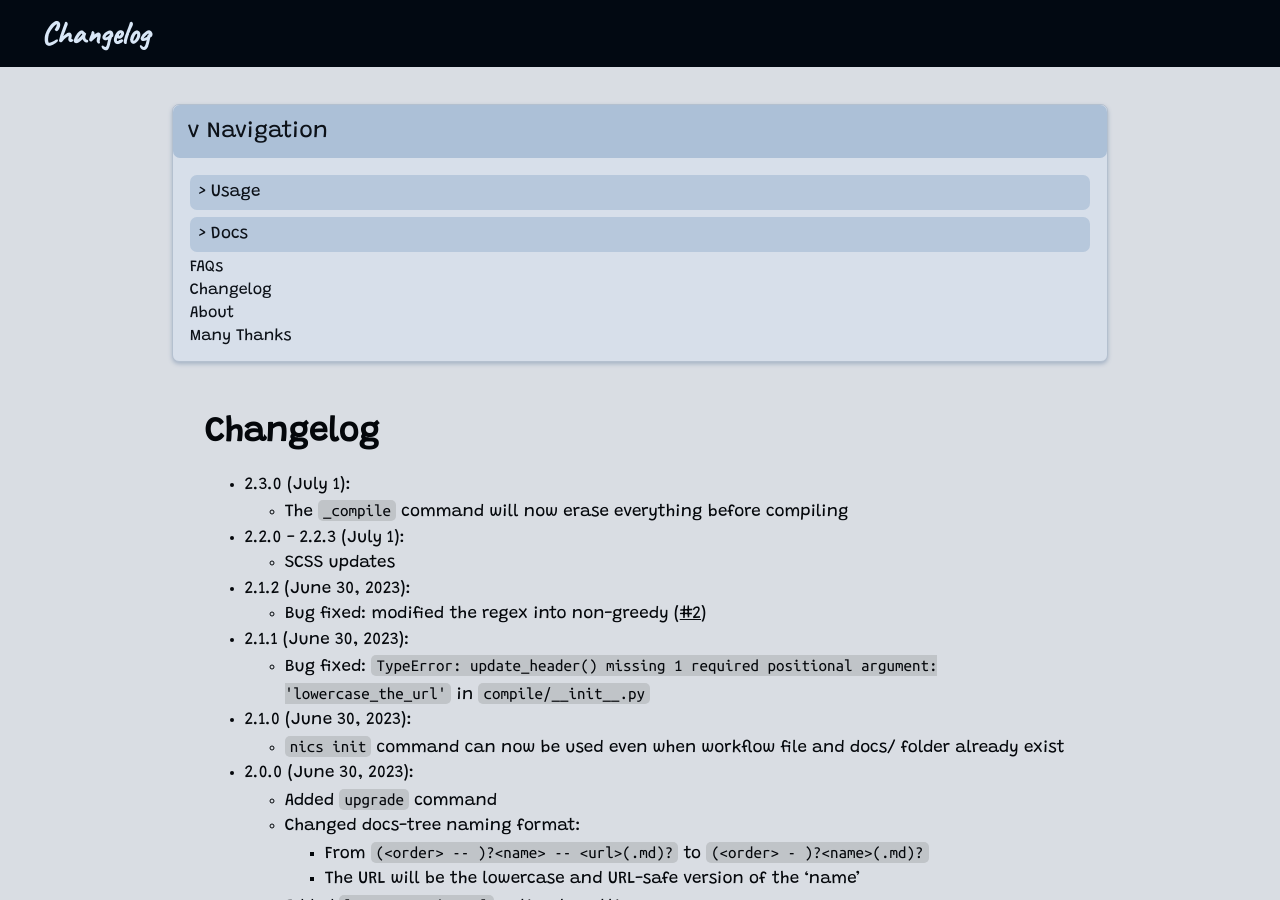
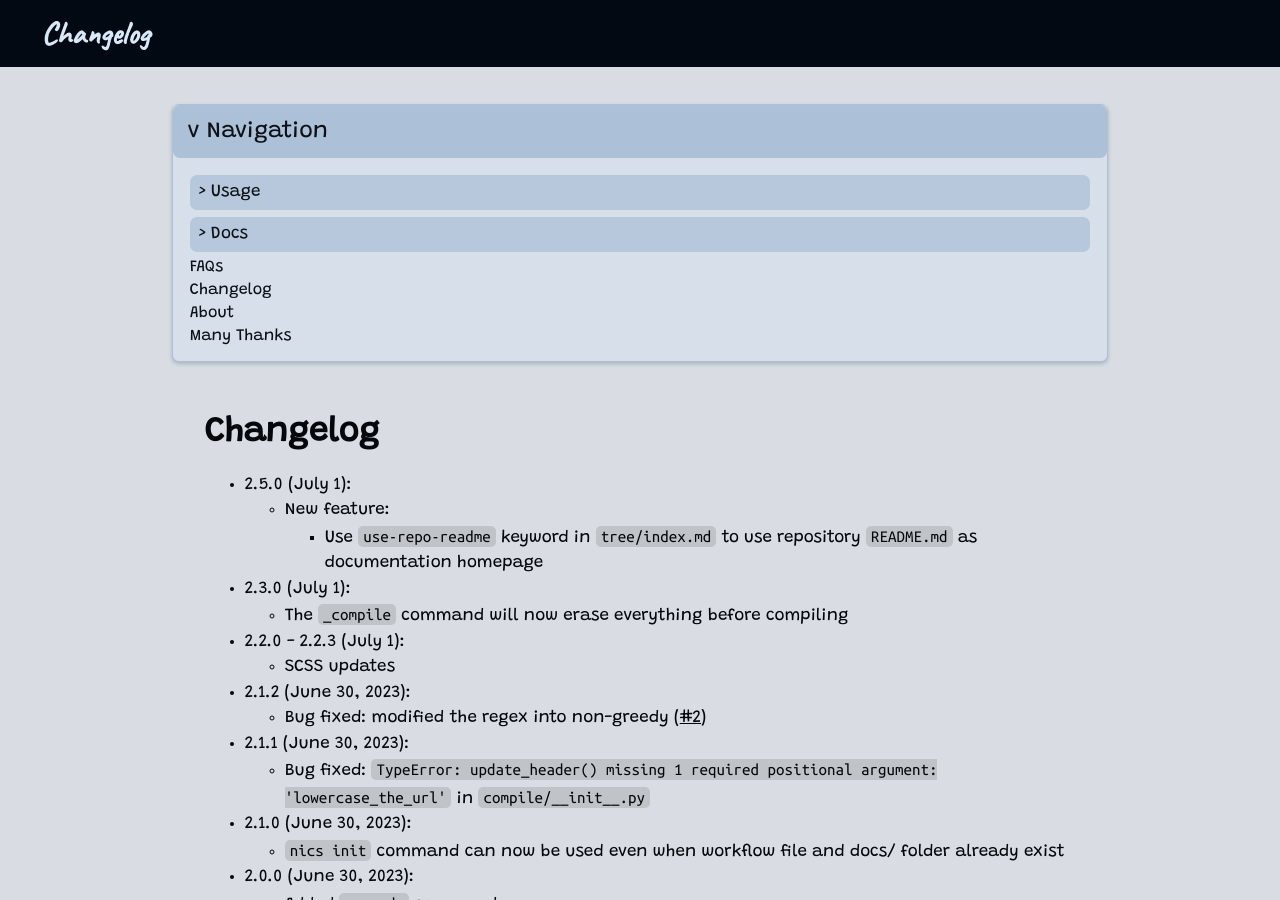
Before and after one commit to nvfp/now-i-can-sleep, a Jekyll site: the page built from _pages/Changelog.md, in a window 1280 px wide and 900 px high. Built offline with Jekyll 4.4.1, drawn with Linux system fonts in a browser that asks for light colours.

Commit message:
NICS rebuilds the docs

```diff
--- a/_pages/Changelog.md
+++ b/_pages/Changelog.md
@@ -6,6 +6,9 @@ title: Changelog
 
 # Changelog
 
+- 2.5.0 (July 1):
+    - New feature:
+        - Use `use-repo-readme` keyword in `tree/index.md` to use repository `README.md` as documentation homepage
 - 2.3.0 (July 1):
     - The `_compile` command will now erase everything before compiling
 - 2.2.0 - 2.2.3 (July 1):
```
Also changed, not shown: _pages/index.md (+1 -30 lines).
